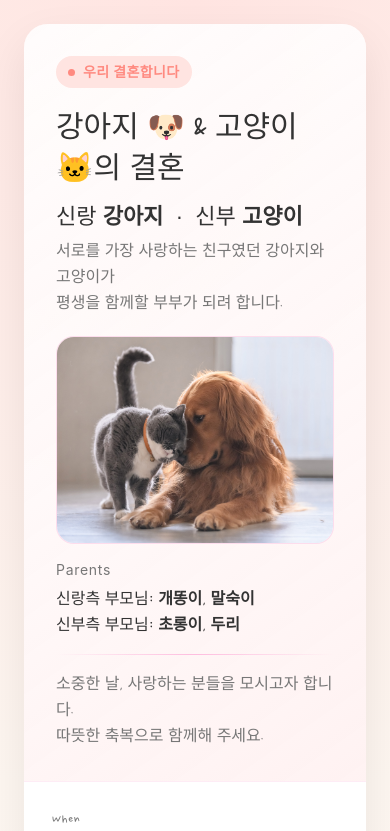
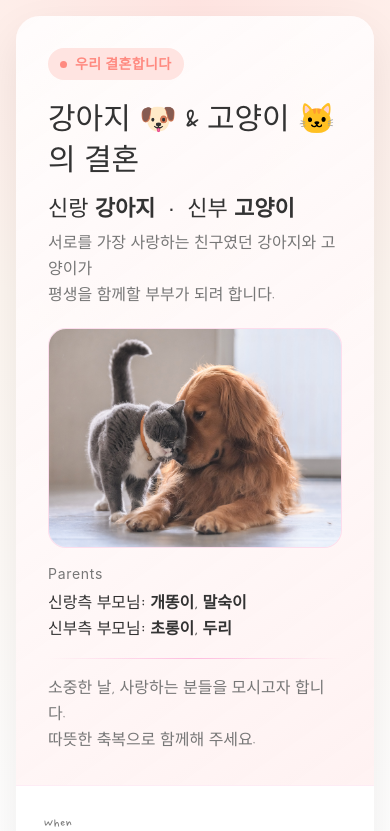
Before and after one commit to RHOHEEJAE/wedding_hj, a Next.js app: page / in a window 390 px wide. Shown: the top 831 px of the page. Built offline with nearby package versions, Linux system fonts and the light colour scheme; no server answers; the database is empty.

Commit message:
애플폰 화면 사이즈 수정

```diff
--- a/app/globals.css
+++ b/app/globals.css
@@ -16,13 +16,22 @@
   box-sizing: border-box;
 }
 
+html {
+  height: 100%;
+  -webkit-text-size-adjust: 100%;
+}
+
 body {
   margin: 0;
   min-height: 100vh;
+  min-height: 100dvh;
+  min-height: -webkit-fill-available;
+  height: 100%;
   background: radial-gradient(circle at top, #ffe4e1, #fdf6f0 40%, #fff);
   color: var(--text-main);
   -webkit-font-smoothing: antialiased;
   -moz-osx-font-smoothing: grayscale;
+  padding: env(safe-area-inset-top) env(safe-area-inset-right) env(safe-area-inset-bottom) env(safe-area-inset-left);
 }
 
 @keyframes fadeZoom {
--- a/app/layout.tsx
+++ b/app/layout.tsx
@@ -22,6 +22,8 @@ export const metadata: Metadata = {
 export const viewport: Viewport = {
   width: "device-width",
   initialScale: 1,
+  maximumScale: 1,
+  viewportFit: "cover",
   themeColor: "#fdf6f0",
 };
 
--- a/app/page.tsx
+++ b/app/page.tsx
@@ -4,7 +4,7 @@ import GuestCommentsClient from "@/components/guest-comments-client";
 
 export default function WeddingPage() {
   return (
-    <div className="flex min-h-screen items-center justify-center p-6">
+    <div className="flex min-h-screen min-h-[100dvh] items-center justify-center p-4 sm:p-6">
       <main className="grid w-full max-w-[880px] overflow-hidden rounded-3xl bg-[var(--card-bg)] shadow-[0_18px_45px_rgba(0,0,0,0.08)] md:grid-cols-[1.1fr_1.2fr]"
         style={{ fontFamily: "'Nanum Pen Script', var(--font-nanum-pen), cursive" }}
       >
```
